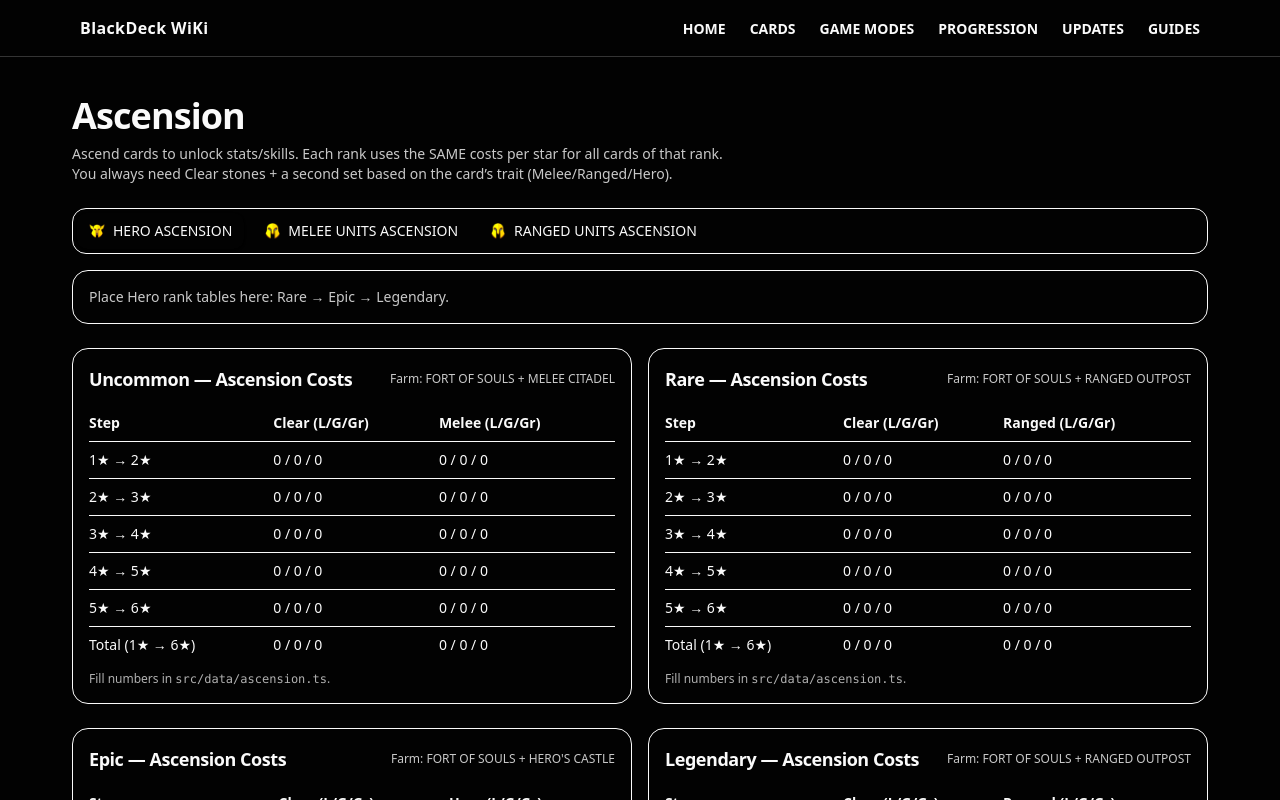
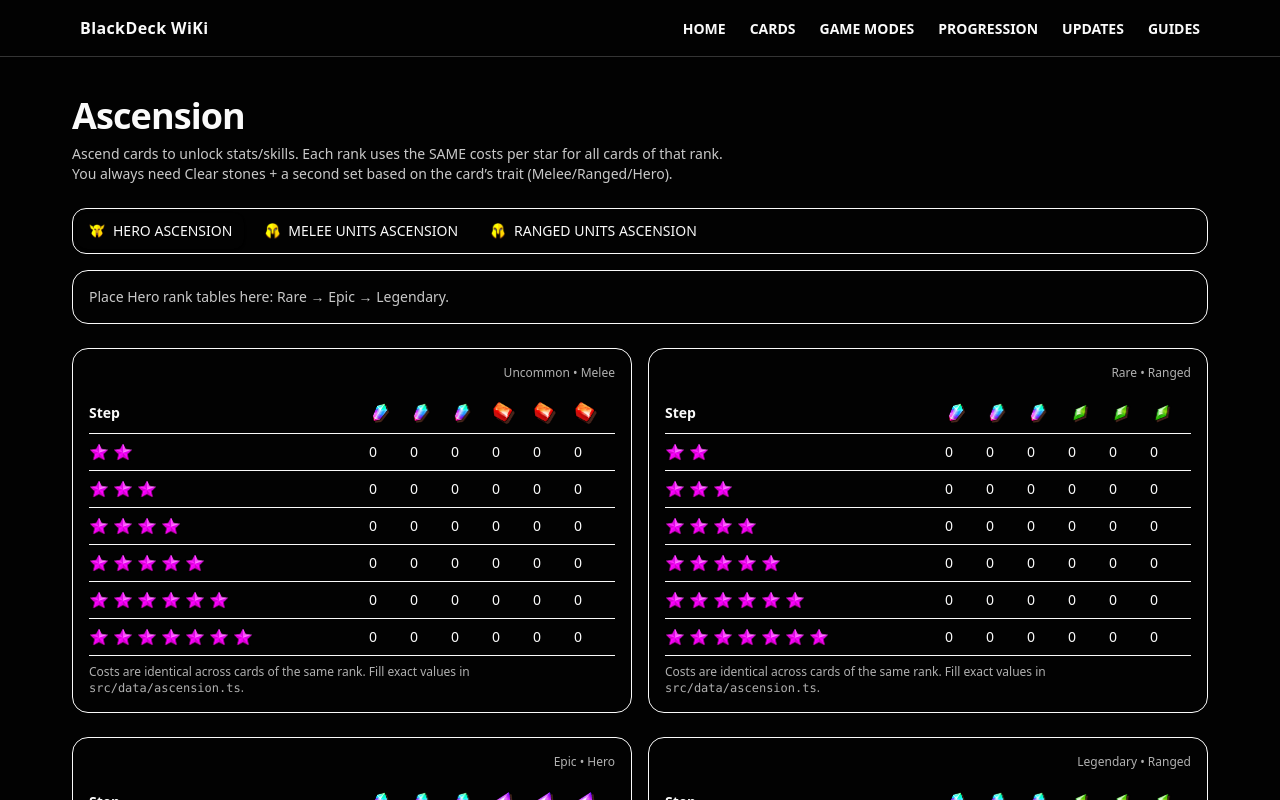
Before and after one commit to shahenwaz/blackdeck_wiki, a Next.js app: page /progression/ascension in a window 1280 px wide. Shown: the top 800 px of the page. Built offline with nearby package versions, Linux system fonts and the light colour scheme.

Commit message:
feat(ascension): modern table with icon headers + ascended star steps

```diff
--- a/components/progression/AscensionTable.tsx
+++ b/components/progression/AscensionTable.tsx
@@ -1,42 +1,67 @@
 "use client";
-import type {
-  AscensionTable,
-  Rank,
-  StarStep,
-  Trait,
-  Tier,
-} from "@/src/data/ascension";
-import { ASCENSION_COSTS, DUNGEONS } from "@/src/data/ascension";
+import Image from "next/image";
+import type { Rank, Trait, StarStep, IconSet } from "@/src/data/ascension";
+import { ASCENSION_COSTS, ICONS } from "@/src/data/ascension";
 
-const tiers: Tier[] = ["lesser", "greater", "grand"];
+// Typed icon lookup per trait (no `any`)
+const ICON_BY_TRAIT: Record<Trait, IconSet> = {
+  Melee: ICONS.melee,
+  Ranged: ICONS.ranged,
+  Hero: ICONS.hero,
+} as const;
+
+function HeaderIcon({ src, title }: { src: string; title: string }) {
+  return (
+    <div className="flex items-center gap-2">
+      <Image
+        src={src}
+        alt={title}
+        title={title}
+        width={24}
+        height={24}
+        className="h-6 w-6 object-contain"
+      />
+      <span className="sr-only">{title}</span>
+    </div>
+  );
+}
+
+// Show ascended stars up to 7 (since steps go 1→2 ... 6→7)
+function StepStars({ to }: { to: 2 | 3 | 4 | 5 | 6 | 7 }) {
+  return (
+    <div className="flex items-center gap-1">
+      {Array.from({ length: to }).map((_, i) => (
+        <Image
+          key={i}
+          src={ICONS.star}
+          alt={`${to} star`}
+          width={20}
+          height={20}
+          className="h-5 w-5 object-contain"
+        />
+      ))}
+    </div>
+  );
+}
 
 export default function AscensionTable({
   rank,
   trait,
+  title,
 }: {
   rank: Rank;
   trait: Trait;
+  title: string;
 }) {
   const data = ASCENSION_COSTS[rank];
-  const total = {
-    clear: { lesser: 0, greater: 0, grand: 0 },
-    trait: { lesser: 0, greater: 0, grand: 0 },
-  };
-
-  (Object.keys(data) as unknown as StarStep[]).forEach((s) => {
-    tiers.forEach((t) => {
-      total.clear[t] += data[s].clear[t];
-      total.trait[t] += data[s].trait[t];
-    });
-  });
 
   return (
     <div className="rounded-2xl border p-4">
-      <div className="flex items-center justify-between mb-3">
-        <h3 className="text-lg font-semibold">{rank} — Ascension Costs</h3>
-        <div className="text-xs opacity-80">
-          Farm: {DUNGEONS.Clear.name} + {DUNGEONS[trait].name}
-        </div>
+      <div className="mb-3 flex items-center justify-between">
+        <h3 className="text-lg font-semibold">{title}</h3>
+        <span className="text-xs opacity-70">
+          {rank} • {trait}
+        </span>
       </div>
 
       <div className="overflow-x-auto">
@@ -44,41 +69,78 @@ export default function AscensionTable({
           <thead>
             <tr className="border-b">
               <th className="py-2 text-left">Step</th>
-              <th className="py-2 text-left">Clear (L/G/Gr)</th>
-              <th className="py-2 text-left">{trait} (L/G/Gr)</th>
+
+              {/* Clear stones */}
+              <th className="py-2 text-left">
+                <HeaderIcon
+                  src={ICONS.clear.lesser}
+                  title="Clear Lesser Soulstone"
+                />
+              </th>
+              <th className="py-2 text-left">
+                <HeaderIcon
+                  src={ICONS.clear.greater}
+                  title="Clear Greater Soulstone"
+                />
+              </th>
+              <th className="py-2 text-left">
+                <HeaderIcon
+                  src={ICONS.clear.grand}
+                  title="Clear Grand Soulstone"
+                />
+              </th>
+
+              {/* Trait stones */}
+              <th className="py-2 text-left">
+                <HeaderIcon
+                  src={ICON_BY_TRAIT[trait].lesser}
+                  title={`${trait} Lesser Soulstone`}
+                />
+              </th>
+              <th className="py-2 text-left">
+                <HeaderIcon
+                  src={ICON_BY_TRAIT[trait].greater}
+                  title={`${trait} Greater Soulstone`}
+                />
+              </th>
+              <th className="py-2 text-left">
+                <HeaderIcon
+                  src={ICON_BY_TRAIT[trait].grand}
+                  title={`${trait} Grand Soulstone`}
+                />
+              </th>
             </tr>
           </thead>
+
           <tbody>
-            {[1, 2, 3, 4, 5].map((s) => {
-              const step = s as StarStep;
+            {[1, 2, 3, 4, 5, 6].map((s) => {
+              const step = s as StarStep; // 1..6 (meaning 1★→2★ ... 6★→7★)
+              const to = (s + 1) as 2 | 3 | 4 | 5 | 6;
               return (
                 <tr key={s} className="border-b">
                   <td className="py-2">
-                    {s}★ → {s + 1}★
+                    <StepStars to={to} />
                   </td>
-                  <td className="py-2">
-                    {tiers.map((t) => data[step].clear[t]).join(" / ")}
-                  </td>
-                  <td className="py-2">
-                    {tiers.map((t) => data[step].trait[t]).join(" / ")}
-                  </td>
+
+                  {/* Clear */}
+                  <td className="py-2">{data[step].clear.lesser}</td>
+                  <td className="py-2">{data[step].clear.greater}</td>
+                  <td className="py-2">{data[step].clear.grand}</td>
+
+                  {/* Trait */}
+                  <td className="py-2">{data[step].trait.lesser}</td>
+                  <td className="py-2">{data[step].trait.greater}</td>
+                  <td className="py-2">{data[step].trait.grand}</td>
                 </tr>
               );
             })}
-            <tr>
-              <td className="py-2 font-medium">Total (1★ → 6★)</td>
-              <td className="py-2">
-                {tiers.map((t) => total.clear[t]).join(" / ")}
-              </td>
-              <td className="py-2">
-                {tiers.map((t) => total.trait[t]).join(" / ")}
-              </td>
-            </tr>
           </tbody>
         </table>
       </div>
+
       <p className="mt-2 text-xs opacity-70">
-        Fill numbers in <code>src/data/ascension.ts</code>.
+        Costs are identical across cards of the same rank. Fill exact values in{" "}
+        <code>src/data/ascension.ts</code>.
       </p>
     </div>
   );
```
